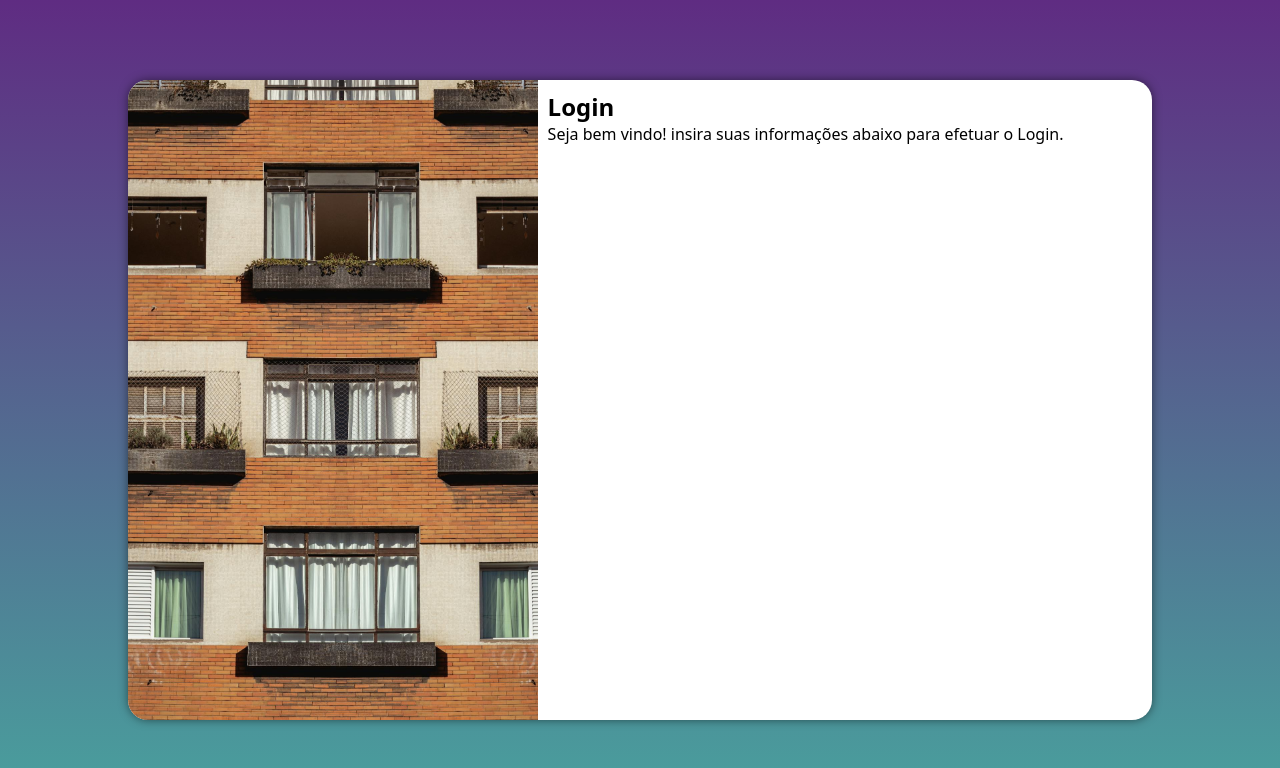
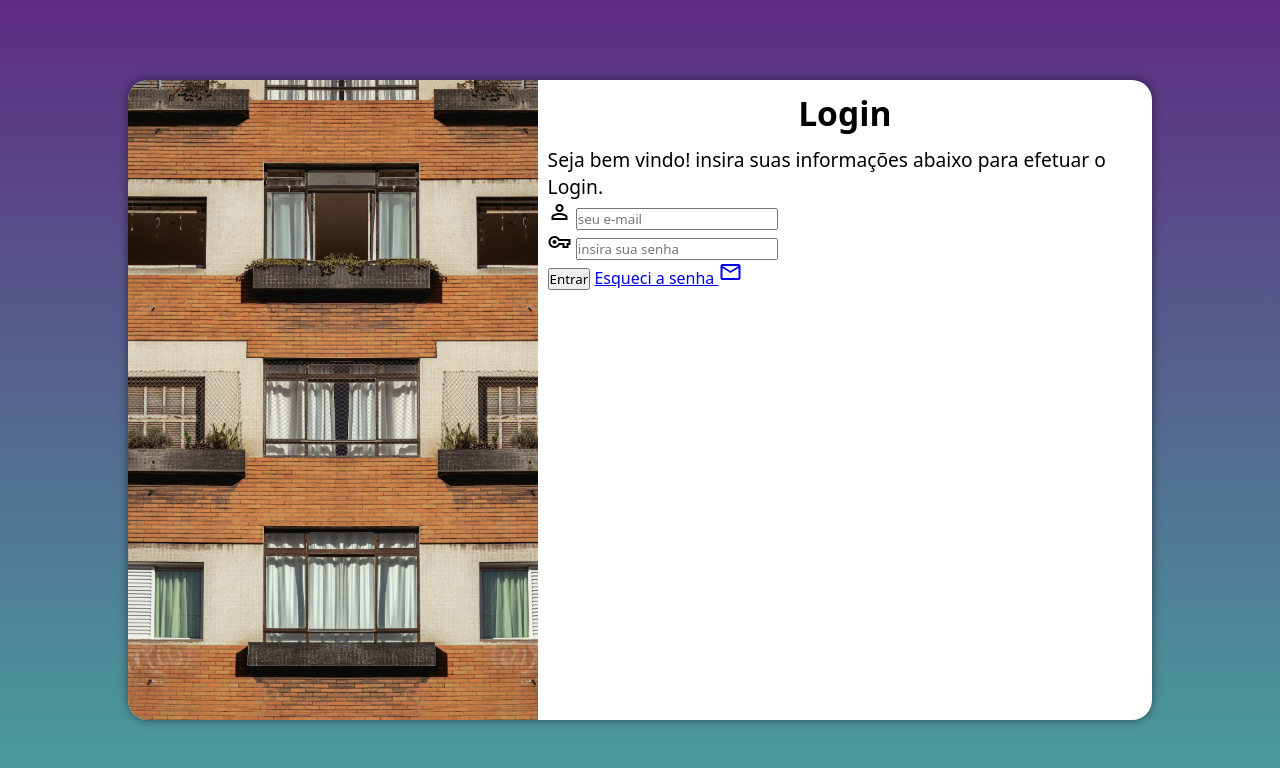
Before and after one commit to Father-tech/Projeto-Login, a plain HTML site: page index.html in a window 1280 px wide. Drawn offline with nearby package versions, Linux system fonts and the light colour scheme.

Commit message:
Inserção do formulário!

```diff
--- a/estilos/media-query.css
+++ b/estilos/media-query.css
@@ -20,12 +20,12 @@
         width: 80vw;
     }
     section#login > div#imagem {
-        float: left;
+        float: right;
         width: 30%;
         height: 100%;
     }
     section#login > div#fomrulario {
-        float: right;
+        float: left;
         width: 70%;
     }
 }
@@ -47,4 +47,10 @@
         float: right;
         width: 60%;
     }
+    div#formulario > h1 {
+        font-size: 2.1em;
+    }
+    div#formulario > p {
+        font-size: 1.2em;
+    }
 }
--- a/estilos/style.css
+++ b/estilos/style.css
@@ -55,3 +55,12 @@
     display: block;
     padding: 10px;
 }
+
+div#formulario > h1 {
+    text-align: center;
+    margin-bottom: 10px;
+}
+
+div#formulario > p {
+    font-size: .8em;
+}
--- a/index.html
+++ b/index.html
@@ -4,6 +4,7 @@
     <meta charset="UTF-8">
     <meta name="viewport" content="width=device-width, initial-scale=1.0">
     <title>Login</title>
+    <link href="https://fonts.googleapis.com/css2?family=Material+Symbols+Outlined" rel="stylesheet" />
     <link rel="stylesheet" href="estilos/style.css">
     <link rel="stylesheet" href="estilos/media-query.css">
 </head>
@@ -15,9 +16,29 @@
             <div id="formulario">
                     <h1>Login</h1>
                     <p>Seja bem vindo! insira suas informações abaixo para efetuar o Login.</p>
-                    <form action="login.js" method="post">
-
-
+                    <form action="login.js" method="post" autocomplete="on">
+                      <div class="campo">
+                        <label for="ilogin">
+                            <span class="material-symbols-outlined">
+                                person
+                                </span>
+                        </label>
+                          <input type="email" name="login" id="ilogin" placeholder="seu e-mail" autocomplete="email" required maxlength="30">
+                      </div>
+                      <div class="campo">
+                          <label for="isenha">
+                              <span class="material-symbols-outlined">
+                                vpn_key
+                                </span>
+                            </label>
+                                <input type="password" name="senha" id="isenha" placeholder="insira sua senha" autocomplete="current-password" required minlength="8">
+                    </div>
+                    <input type="submit" value="Entrar">
+                    <a href="esqueci.html">
+                        Esqueci a senha <span class="material-symbols-outlined">
+                            mail
+                            </span>
+                    </a>
                     </form>
             </div>
         </section>
```
